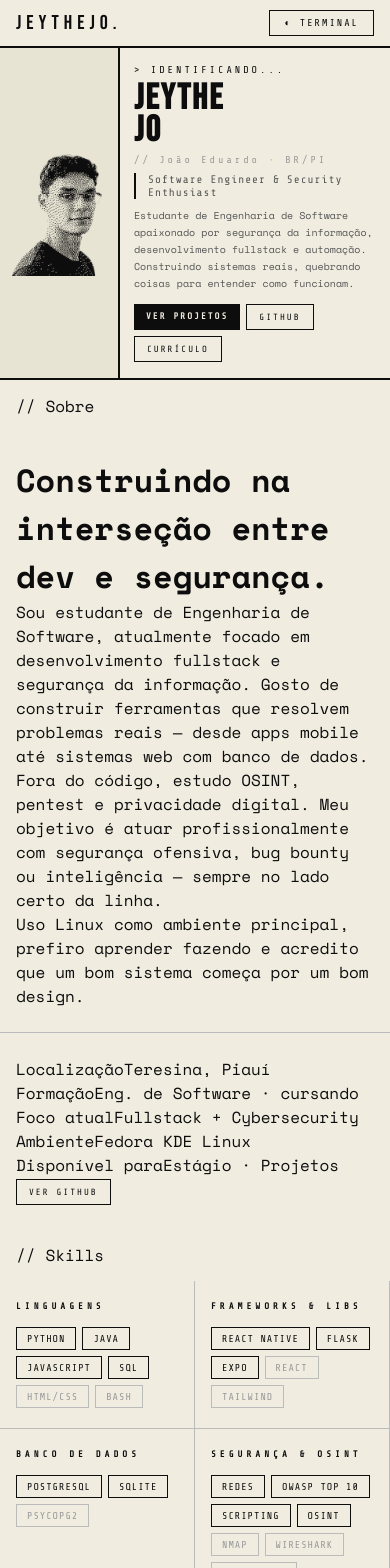
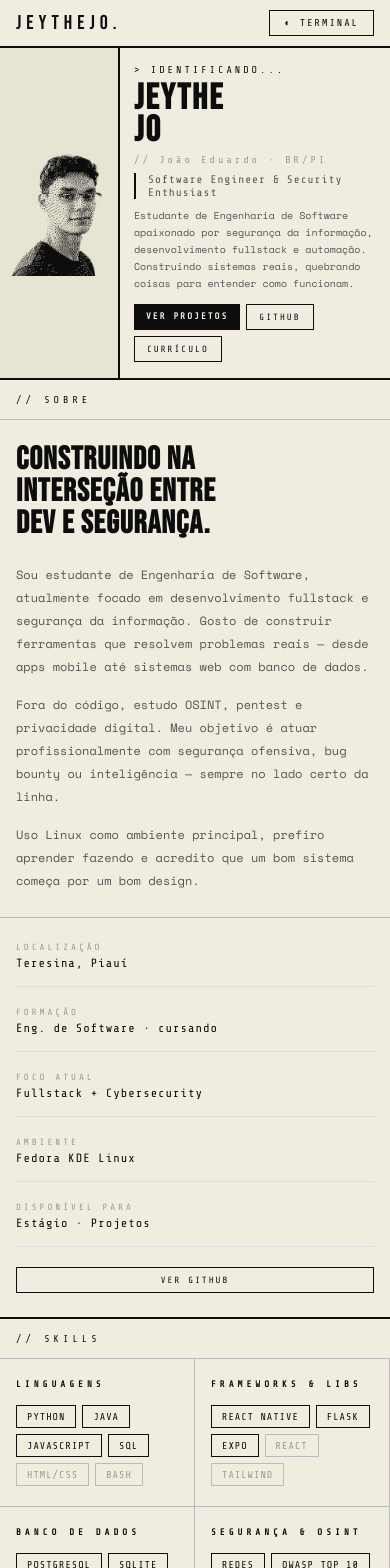
Before and after one commit to JeytheJo/portfolio, a React (Vite) app: page / in a window 390 px wide. Shown: the top 1568 px of the page. Built offline with nearby package versions, Linux system fonts and the light colour scheme.

Commit message:
Add main CSS file with theme support and responsive styles

```diff
--- a/src/styles/globals.css
+++ b/src/styles/globals.css
@@ -335,6 +335,96 @@ button { cursor: pointer; }
     padding: 7px 12px;
     font-size: 9px;
   }
+}
+
+/* SECTION LABEL — reutilizado em todas seções */
+
+.section-label {
+  padding: 16px 32px;
+  border-bottom: 1px solid var(--border-mid);
+  font-family: var(--font-mono);
+  font-size: 10px;
+  color: var(--accent);
+  letter-spacing: 4px;
+  text-transform: uppercase;
+}
+
+/* ABOUT */
+
+.about {
+  border-bottom: 2px solid var(--border-strong);
+}
+
+.about-grid {
+  display: grid;
+  grid-template-columns: 1fr 320px;
+  gap: 0;
+}
+
+.about-text {
+  padding: 40px 32px;
+  border-right: 1px solid var(--border-mid);
+  display: flex;
+  flex-direction: column;
+  gap: 16px;
+}
+
+.about-text p {
+  font-size: 12px;
+  color: var(--text-secondary);
+  line-height: 1.9;
+}
+
+.about-heading {
+  font-family: var(--font-display);
+  font-size: 42px;
+  line-height: 1;
+  color: var(--text-primary);
+  letter-spacing: 1px;
+  margin-bottom: 8px;
+}
+
+.about-heading-accent {
+  color: var(--accent);
+}
+
+.about-info {
+  padding: 40px 28px;
+  display: flex;
+  flex-direction: column;
+  gap: 20px;
+}
+
+.about-info-block {
+  display: flex;
+  flex-direction: column;
+  gap: 4px;
+  border-bottom: 1px solid var(--border-subtle);
+  padding-bottom: 16px;
+}
+
+.about-info-label {
+  font-family: var(--font-mono);
+  font-size: 9px;
+  color: var(--text-muted);
+  letter-spacing: 3px;
+  text-transform: uppercase;
+}
+
+.about-info-value {
+  font-family: var(--font-mono);
+  font-size: 12px;
+  color: var(--text-primary);
+  letter-spacing: 1px;
+}
+
+.about-info-accent {
+  color: var(--accent);
+}
+
+.about-btn {
+  margin-top: auto;
+  text-align: center;
 }
 
 /*ABOUT — Responsivo mobile*/
```
Also changed, not shown: 4 other files (tests, documents, lock files or other folders).
